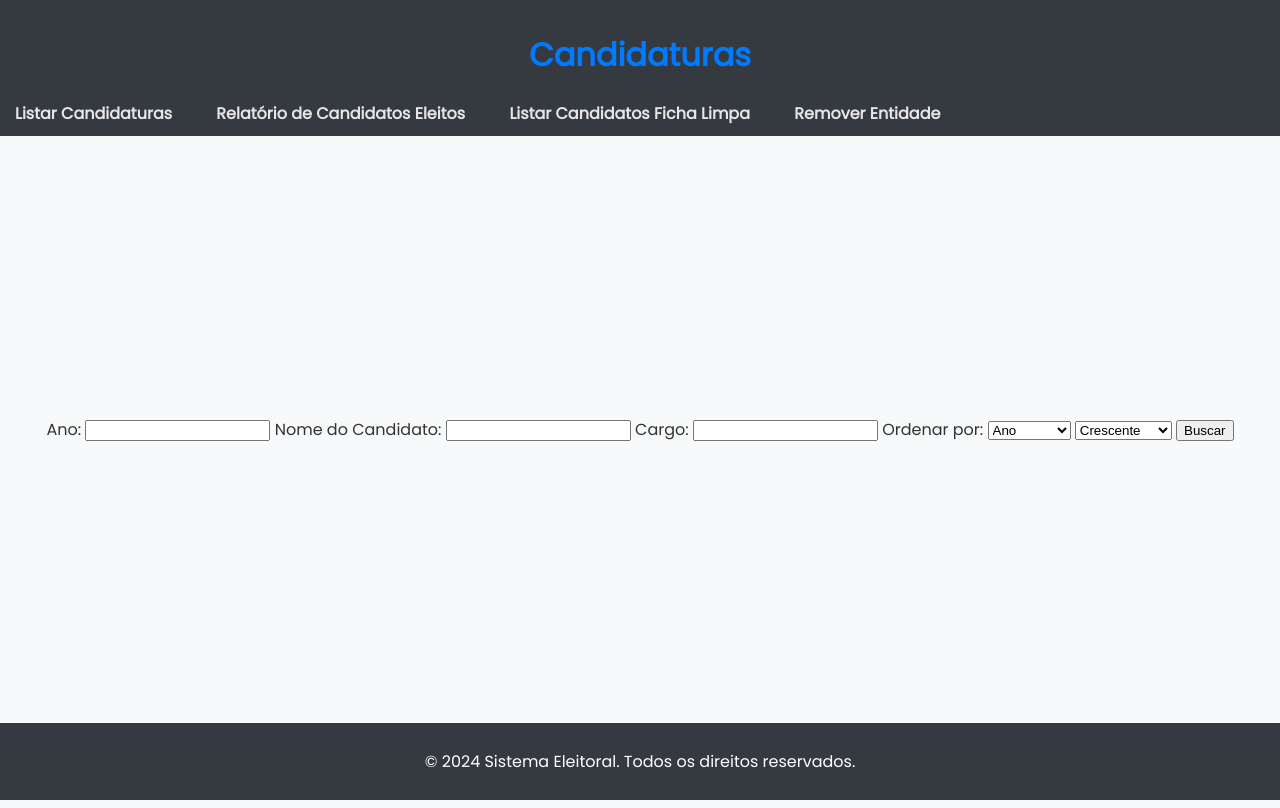
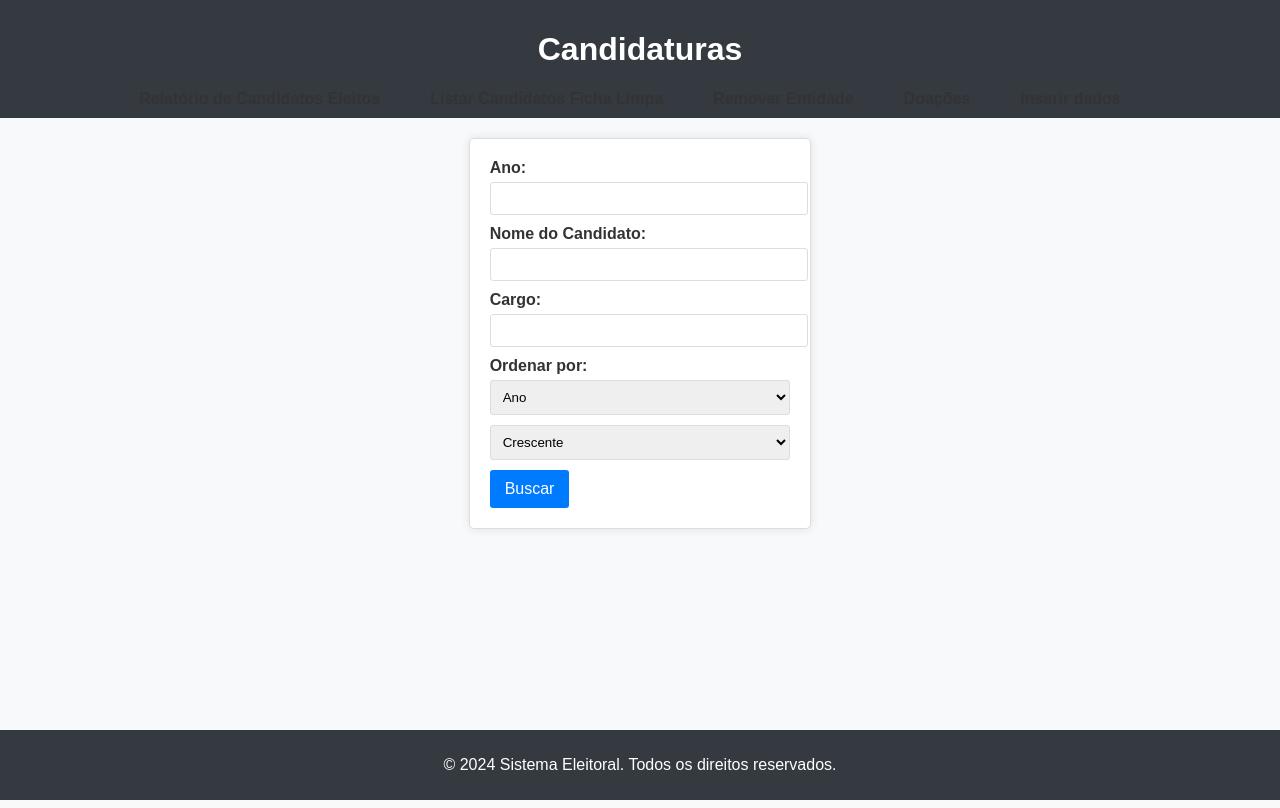
Before and after one commit to Mandangus/SCC240-2024-3, a Flask app: page /candidaturas in a window 1280 px wide. Run offline with Flask 3, Linux system fonts and the light colour scheme; data that the repository does not hold is empty; some libraries are stand-ins or nearby versions.

Commit message:
página de inserção criada, começando a debuggar

```diff
--- a/app.py
+++ b/app.py
@@ -172,5 +172,102 @@ def delete_entity():
         return render_template('delete.html', message="Entity deleted successfully")
     return render_template('delete.html')
 
+@app.route('/inserir', methods=['GET', 'POST'])
+def inserir():
+    if request.method == 'POST':
+        entity = request.form['entity']
+        conn = get_db_connection()
+        cursor = conn.cursor()
+
+        if entity == 'pleito':
+            codigo_pleito = request.form['cod_Pleito']
+            qtd_votos = request.form['qtd_votos']
+            query = "INSERT INTO pleito (codigo_pleito, qtd_votos) VALUES (%s, %s)"
+            cursor.execute(query, (codigo_pleito, qtd_votos))
+
+        elif entity == 'candidatura':
+            codigo_candidatura = request.form['codigo_candidatura']
+            codigo_candidato = request.form['codigo_candidato']
+            codigo_cargo = request.form['codigo_cargo']
+            ano = request.form['ano']
+            pleito = request.form['pleito']
+            query = "INSERT INTO candidatura (codigo_candidatura, codigo_candidato, codigo_cargo, ano, pleito) VALUES (%s, %s, %s, %s, %s)"
+            cursor.execute(query, (codigo_candidatura, codigo_candidato, codigo_cargo, ano, pleito))
+
+        elif entity == 'candidato':
+            codigo_candidato = request.form['codigo_candidato']
+            nome = request.form['nome']
+            partido = request.form['partido']
+            estado_ficha = request.form['estado_ficha']
+            query = "INSERT INTO candidato (codigo_candidato, nome, partido, estado_ficha) VALUES (%s, %s, %s, %s)"
+            cursor.execute(query, (codigo_candidato, nome, partido, estado_ficha))
+
+        elif entity == 'cargo':
+            codigo_cargo = request.form['cod_Cargo']
+            localizacao = request.form['localidade']
+            qtd_eleitos = request.form['qtd_Eleitos']
+            query = "INSERT INTO cargo (cod_cargo, localidade, qtd_eleitos) VALUES (%s, %s, %s)"
+            cursor.execute(query, (codigo_cargo, localizacao, qtd_eleitos))
+
+        elif entity == 'equipeapoio':
+            codigo_equipe = request.form['codigo_equipe']
+            nome = request.form['nome']
+            funcao = request.form['funcao']
+            query = "INSERT INTO equipeapoio (codigo_equipe, nome, funcao) VALUES (%s, %s, %s)"
+            cursor.execute(query, (codigo_equipe, nome, funcao))
+
+        elif entity == 'participanteequipeapoio':
+            codigo_participante = request.form['codigo_participante']
+            codigo_equipe = request.form['codigo_equipe']
+            nome = request.form['nome']
+            query = "INSERT INTO participanteequipeapoio (codigo_participante, codigo_equipe, nome) VALUES (%s, %s, %s)"
+            cursor.execute(query, (codigo_participante, codigo_equipe, nome))
+
+        elif entity == 'doadorescampanha':
+            codigo_doador = request.form['codigo_doador']
+            tipo_doador = request.form['tipo_doador']
+            valor = request.form['valor']
+            query = "INSERT INTO doadorescampanha (codigo_doador, tipo_doador, valor) VALUES (%s, %s, %s)"
+            cursor.execute(query, (codigo_doador, tipo_doador, valor))
+
+        elif entity == 'processojudicial':
+            codigo_processo = request.form['codigo_processo']
+            descricao = request.form['descricao']
+            data_inicio = request.form['data_inicio']
+            data_fim = request.form['data_fim']
+            query = "INSERT INTO processojudicial (codigo_processo, descricao, data_inicio, data_fim) VALUES (%s, %s, %s, %s)"
+            cursor.execute(query, (codigo_processo, descricao, data_inicio, data_fim))
+
+        conn.commit()
+        cursor.close()
+        conn.close()
+
+        message = "Dados inseridos com sucesso!"
+        return render_template('inserir.html', message=message)
+
+    return render_template('inserir.html')
+
+@app.route('/doacoes', methods=['GET', 'POST'])
+def doacoes():
+    if request.method == 'POST':
+        cod_doador = request.form['cod_doador']
+        tipo_doador = request.form['tipo_doador']
+        valor = request.form['valor']
+
+        conn = get_db_connection()
+        cursor = conn.cursor()
+
+        query = "INSERT INTO DoadoresCampanha (Cod_Doador, Tipo_Doador, Valor) VALUES (%s, %s, %s)"
+        cursor.execute(query, (cod_doador, tipo_doador, valor))
+
+        conn.commit()
+        cursor.close()
+        conn.close()
+
+        message = "Doação registrada com sucesso!"
+        return render_template('doacoes.html', message=message)
+
+    return render_template('doacoes.html')
+
 if __name__ == '__main__':
     app.run(debug=True)
--- a/static/styles.css
+++ b/static/styles.css
@@ -1,5 +1,6 @@
+
 body {
-    font-family: 'Poppins', sans-serif;
+    font-family: Arial, sans-serif;
     background-color: #f8f9fa;
     color: #333;
     margin: 0;
@@ -9,75 +10,90 @@ body {
     min-height: 100vh;
 }
 
-.form-container{
-    padding: 25px;
+header, footer {
+    background-color: #343a40;
+    color: #fff;
+    text-align: center;
+    padding: 10px 0;
+}
+
+footer ul {
+    list-style: none;
+    padding: 0;
+    margin: 0;
+    display: flex;
+    justify-content: center;
+}
+
+footer li {
+    margin-right: 15px;
+}
+
+footer a {
+    color: #fff;
+    text-decoration: none;
 }
 
 .container {
-    max-width: 1400px;
+    max-width: 800px;
     margin: auto;
     padding: 20px;
+    flex: 1;
 }
 
-.container ul {
-    list-style-type: none;
-    padding: 0;
-    margin: 0;
+.form-container {
+    background-color: #fff;
+    padding: 20px;
+    border: 1px solid #ddd;
+    border-radius: 5px;
+    box-shadow: 0 0 10px rgba(0, 0, 0, 0.1);
 }
 
-.container li {
-    margin-bottom: 20px;
-    border: 1px solid #ccc;
-    padding: 10px;
-    border-radius: 5px;
-}
-
-.container li h2 {
-    color: #007bff;
+form label {
+    display: block;
     margin-bottom: 5px;
-}
-
-.container li p {
-    margin: 0;
-}
-
-.container li .info {
-    margin-top: 5px;
-}
-
-.container li .info span {
     font-weight: bold;
 }
 
-.container li .info span.label {
-    margin-right: 5px;
+form input, form select, form textarea {
+    width: 100%;
+    padding: 8px;
+    margin-bottom: 10px;
+    border: 1px solid #ddd;
+    border-radius: 3px;
 }
 
-
-h1 {
-    color: #007bff;
+form button {
+    background-color: #007bff;
+    color: #fff;
+    padding: 10px 15px;
+    border: none;
+    border-radius: 3px;
+    cursor: pointer;
+    font-size: 16px;
 }
 
-nav {
-    display: flex;
-    flex-direction: column;
-    text-align: left;
-    justify-content: left;
+form button:hover {
+    background-color: #0056b3;
 }
 
 nav ul {
     list-style-type: none;
     padding: 0;
     margin: 0;
+    display: flex;
+    justify-content: center;
 }
 
 nav li {
-    display: inline;
-    margin-right: 10px;
+    display: inline-block;
+    margin-right: 20px;
+    position: relative;
 }
+
 nav a {
     text-decoration: none;
-    color: #e8e5e5;
+    color: #333;
     font-weight: bold;
     padding: 10px 15px;
     transition: color 0.3s ease, background-color 0.3s ease;
@@ -88,34 +104,3 @@ nav a:hover {
     color: #fff;
     background-color: #007bff;
 }
-
-nav a::before {
-    content: '';
-    position: absolute;
-    top: 100%;
-    left: 50%;
-    width: 0;
-    height: 0;
-    border-left: 8px solid transparent;
-    border-right: 8px solid transparent;
-    border-bottom: 8px solid #007bff;
-    transition: opacity 0.3s ease, transform 0.3s ease;
-    transform: translateX(-50%);
-    opacity: 0;
-}
-
-nav li:hover a::before {
-    opacity: 1;
-    top: calc(100% - 4px);
-}
-
-nav li:hover a {
-    color: #fff;
-}
-
-header, footer {
-    background-color: #343a40;
-    color: #fff;
-    text-align: center;
-    padding: 10px 0;
-}
--- a/templates/candidaturas.html
+++ b/templates/candidaturas.html
@@ -10,10 +10,11 @@
         <h1>Candidaturas</h1>
         <nav>
             <ul>
-                <li><a href="/candidaturas">Listar Candidaturas</a></li>
                 <li><a href="/candidaturas/eleitos">Relatório de Candidatos Eleitos</a></li>
                 <li><a href="/candidatos/ficha-limpa">Listar Candidatos Ficha Limpa</a></li>
                 <li><a href="/delete">Remover Entidade</a></li>
+                <li><a href="/doacoes">Doações</a></li>
+                <li><a href="/inserir">Inserir dados</a></li>
             </ul>
         </nav>
     </header>
--- a/templates/delete.html
+++ b/templates/delete.html
@@ -13,7 +13,8 @@
                 <li><a href="/candidaturas">Listar Candidaturas</a></li>
                 <li><a href="/candidaturas/eleitos">Relatório de Candidatos Eleitos</a></li>
                 <li><a href="/candidatos/ficha-limpa">Listar Candidatos Ficha Limpa</a></li>
-                <li><a href="/delete">Remover Entidade</a></li>
+                <li><a href="/doacoes">Doações</a></li>
+                <li><a href="/inserir">Inserir dados</a></li>
             </ul>
         </nav>
     </header>
--- a/templates/eleitos.html
+++ b/templates/eleitos.html
@@ -11,9 +11,10 @@
         <nav>
             <ul>
                 <li><a href="/candidaturas">Listar Candidaturas</a></li>
-                <li><a href="/candidaturas/eleitos">Relatório de Candidatos Eleitos</a></li>
                 <li><a href="/candidatos/ficha-limpa">Listar Candidatos Ficha Limpa</a></li>
                 <li><a href="/delete">Remover Entidade</a></li>
+                <li><a href="/doacoes">Doações</a></li>
+                <li><a href="/inserir">Inserir dados</a></li>
             </ul>
         </nav>
     </header>
--- a/templates/index.html
+++ b/templates/index.html
@@ -14,6 +14,8 @@
                 <li><a href="/candidaturas/eleitos">Relatório de Candidatos Eleitos</a></li>
                 <li><a href="/candidatos/ficha-limpa">Listar Candidatos Ficha Limpa</a></li>
                 <li><a href="/delete">Remover Entidade</a></li>
+                <li><a href="/doacoes">Doações</a></li>
+                <li><a href="/inserir">Inserir dados</a></li>
             </ul>
         </nav>
     </header>
```
Also changed, not shown: templates/doacoes.html (added, +44 -0 lines), templates/ficha_limpa.html (+4 -3 lines), templates/inserir.html (added, +146 -0 lines).
